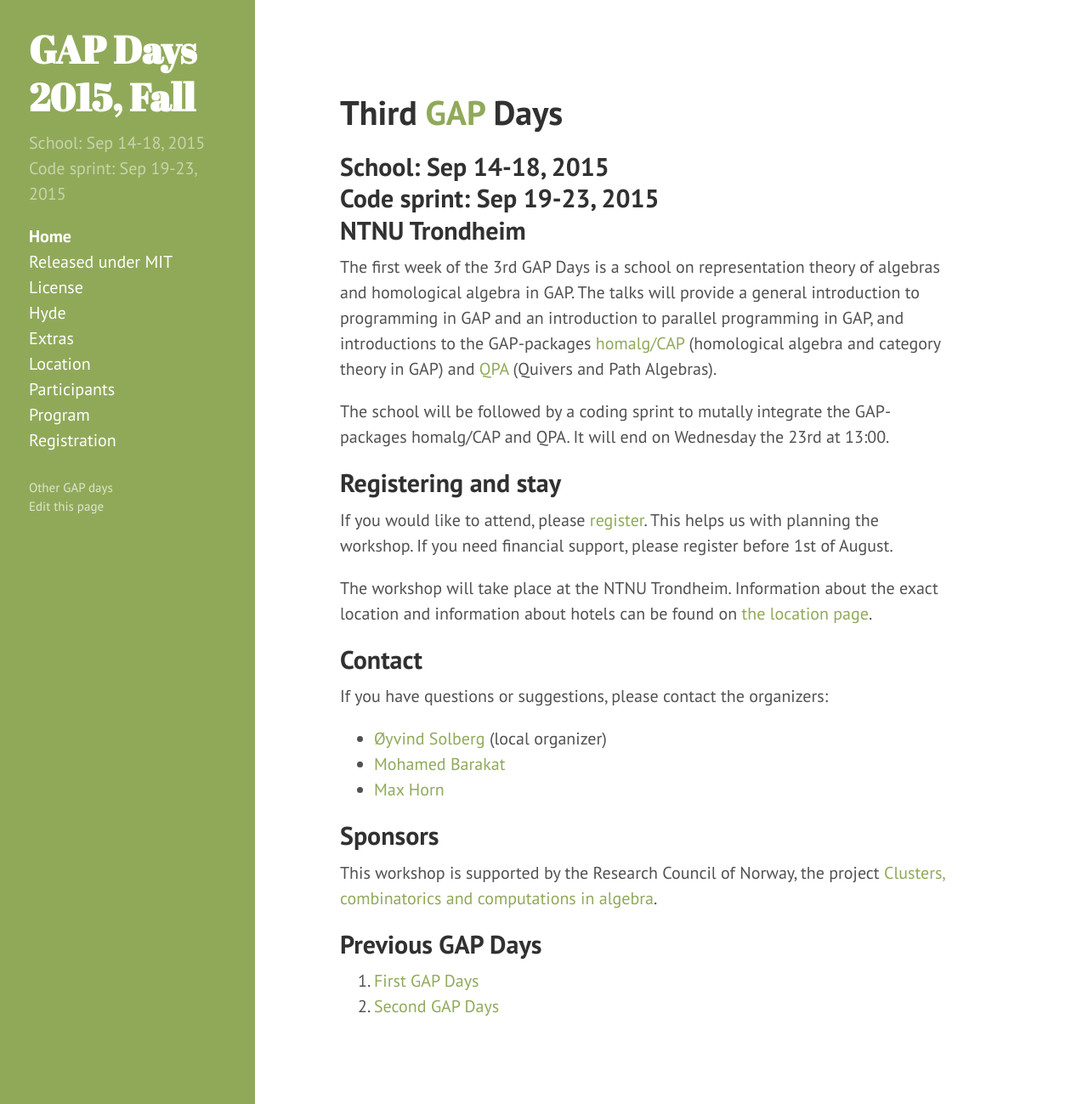
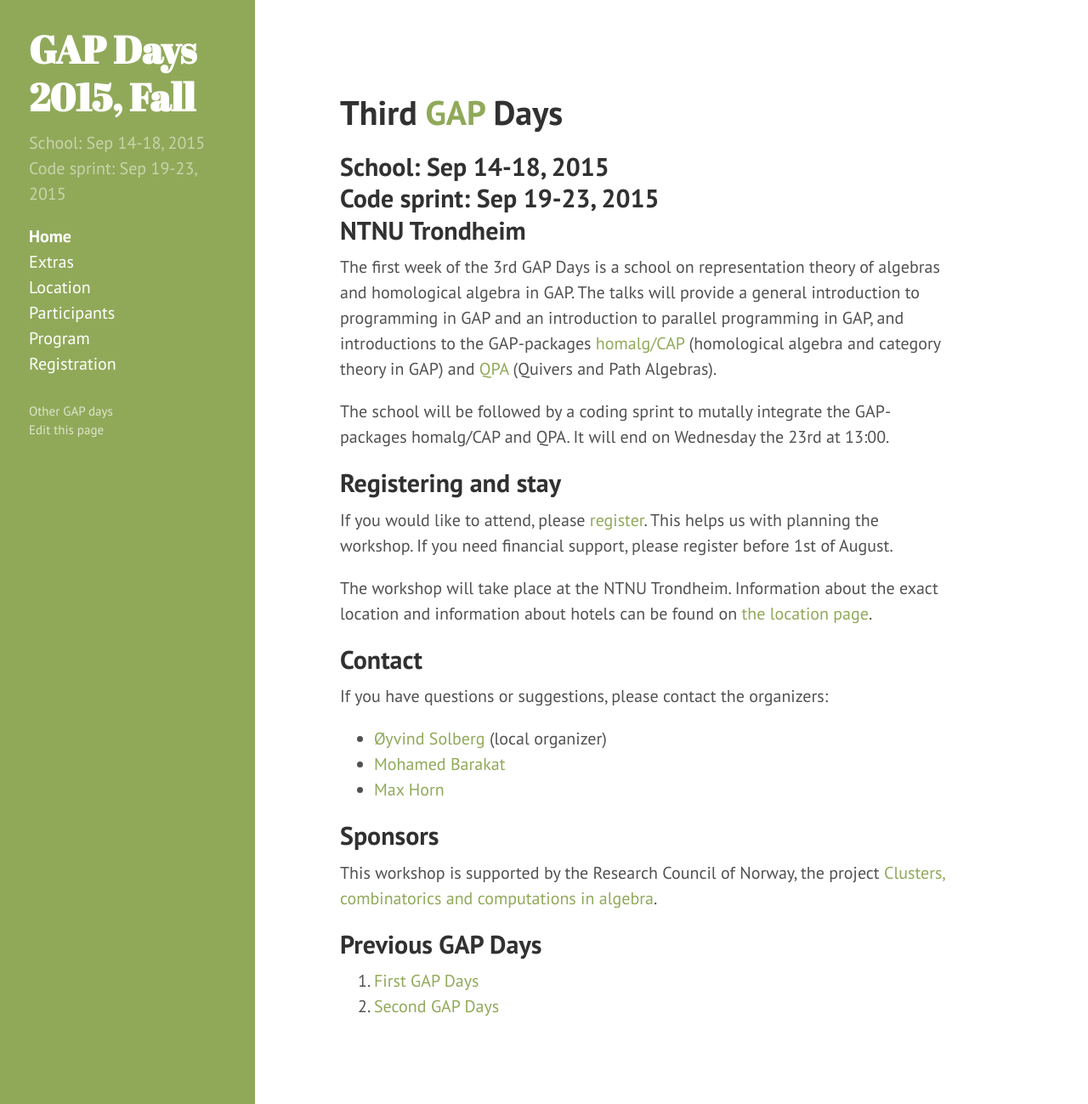
Before and after one commit to gapdays/gapdays2015-fall, a Jekyll site: the page built from index.md, in a window 1280 px wide and 1299 px high. Shown: the whole window at 85% size. Built offline with Jekyll 4.4.1, drawn with Linux system fonts in a browser that asks for light colours; part of the change alters nothing that is shown.

```diff
--- a/_config.yml
+++ b/_config.yml
@@ -10,5 +10,5 @@ url:              http://gapdays.de
 baseurl:          /gapdays2015-fall
 
 
-exclude: [ "program.aux", "program.log", "program.out", "program.tex", "misc" ]
+exclude: [ "LICENSE.hyde.md", "README.hyde.md", "program.aux", "program.log", "program.out", "program.tex", "misc" ]
 include: [ "program.pdf" ]
```
